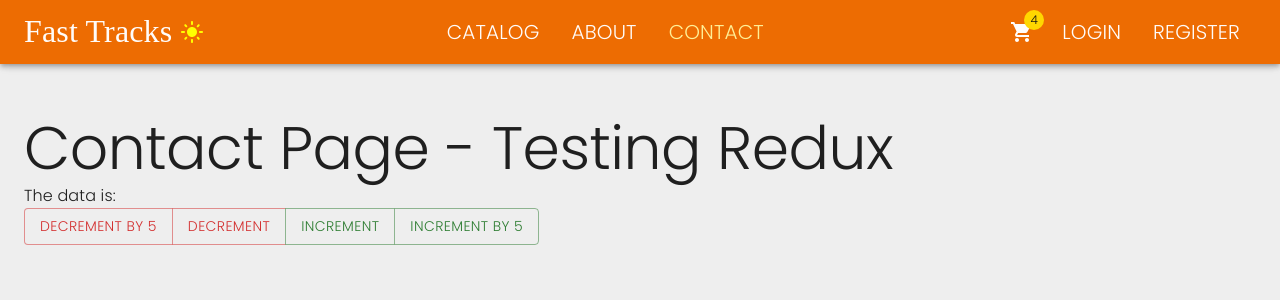
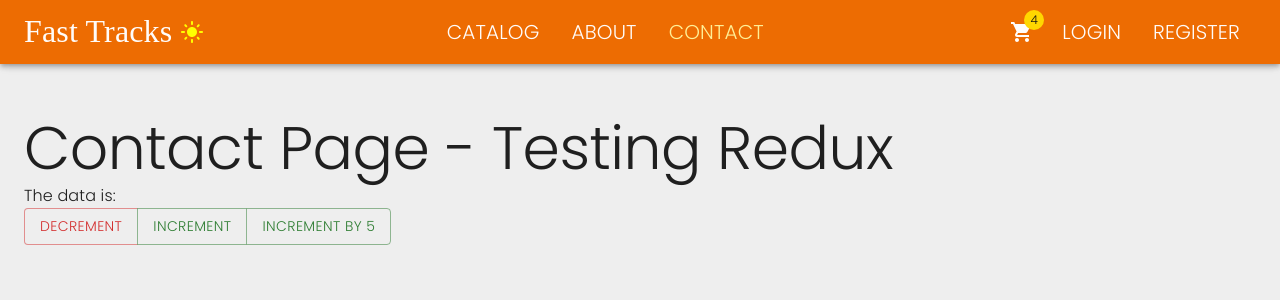
Before and after one commit to Nimira43/Fast-Tracks, a React (Vite) app in the folder client/: page /contact in a window 1280 px wide. Shown: the top 300 px of the page. Built offline with nearby package versions, Linux system fonts and the light colour scheme; a web font is replaced by a local one.

Commit message:
Updated code using Redux Toolkit

```diff
--- a/client/src/features/contact/ContactPage.tsx
+++ b/client/src/features/contact/ContactPage.tsx
@@ -17,17 +17,12 @@ export default function ContactPage() {
       </Typography>
       <ButtonGroup>
         <Button
-          onClick={() => dispatch(decrement(5))}
-          color='error'
-          >Decrement By 5
-        </Button>
-        <Button
-          onClick={() => dispatch(decrement())}
+          onClick={() => dispatch(decrement(1))}
           color='error'
           >Decrement
         </Button>
         <Button
-          onClick={() => dispatch(increment())}
+          onClick={() => dispatch(increment(1))}
           color='success'
           >Increment
         </Button>
--- a/client/src/main.tsx
+++ b/client/src/main.tsx
@@ -5,12 +5,6 @@ import { RouterProvider } from 'react-router-dom'
 import { router } from './app/routes/Routes'
 import { Provider } from 'react-redux'
 import { store } from './app/store/store'
-
-// import { configureTheStore } from './app/store/store'
-
-// const store = configureTheStore()
-
-// console.log(store.getState())
 
 createRoot(document.getElementById('root')!).render(
   <StrictMode>
```
Also changed, not shown: client/src/features/contact/counterReducer.ts (+0 -14 lines).
